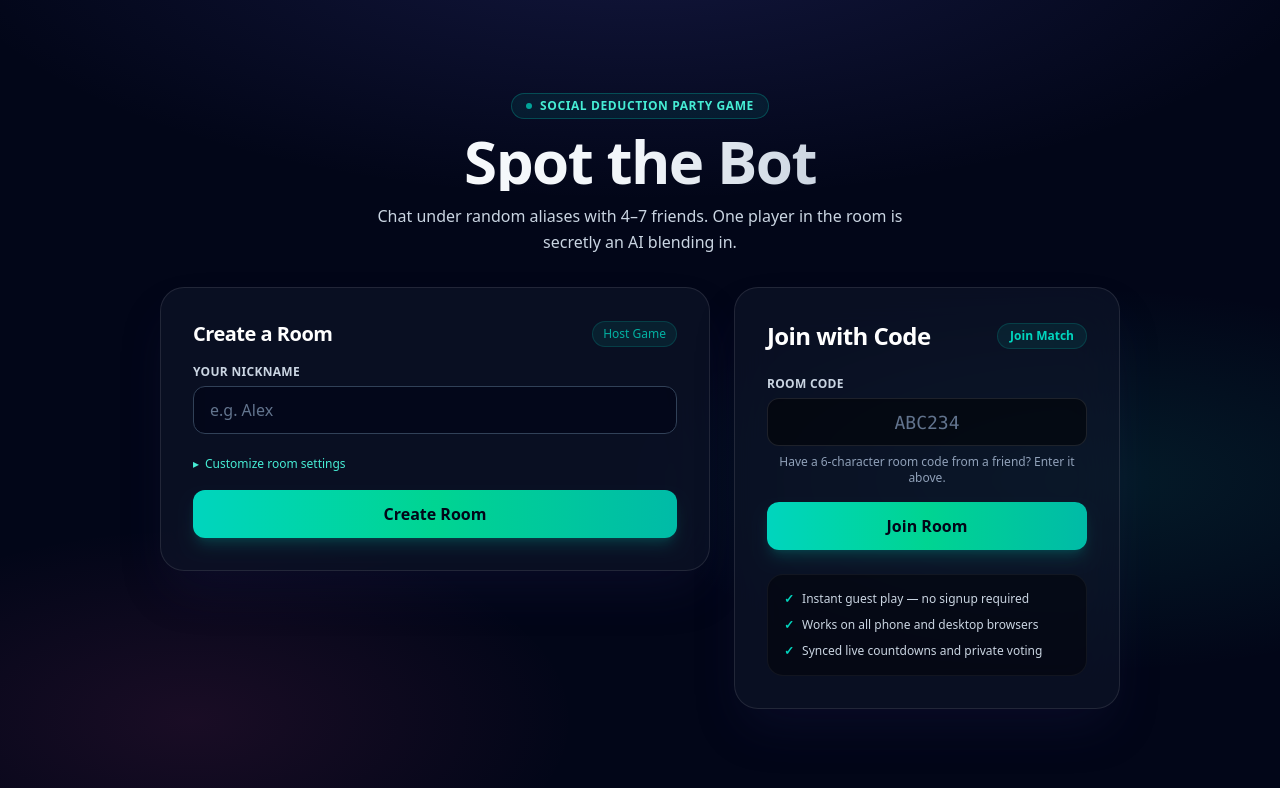
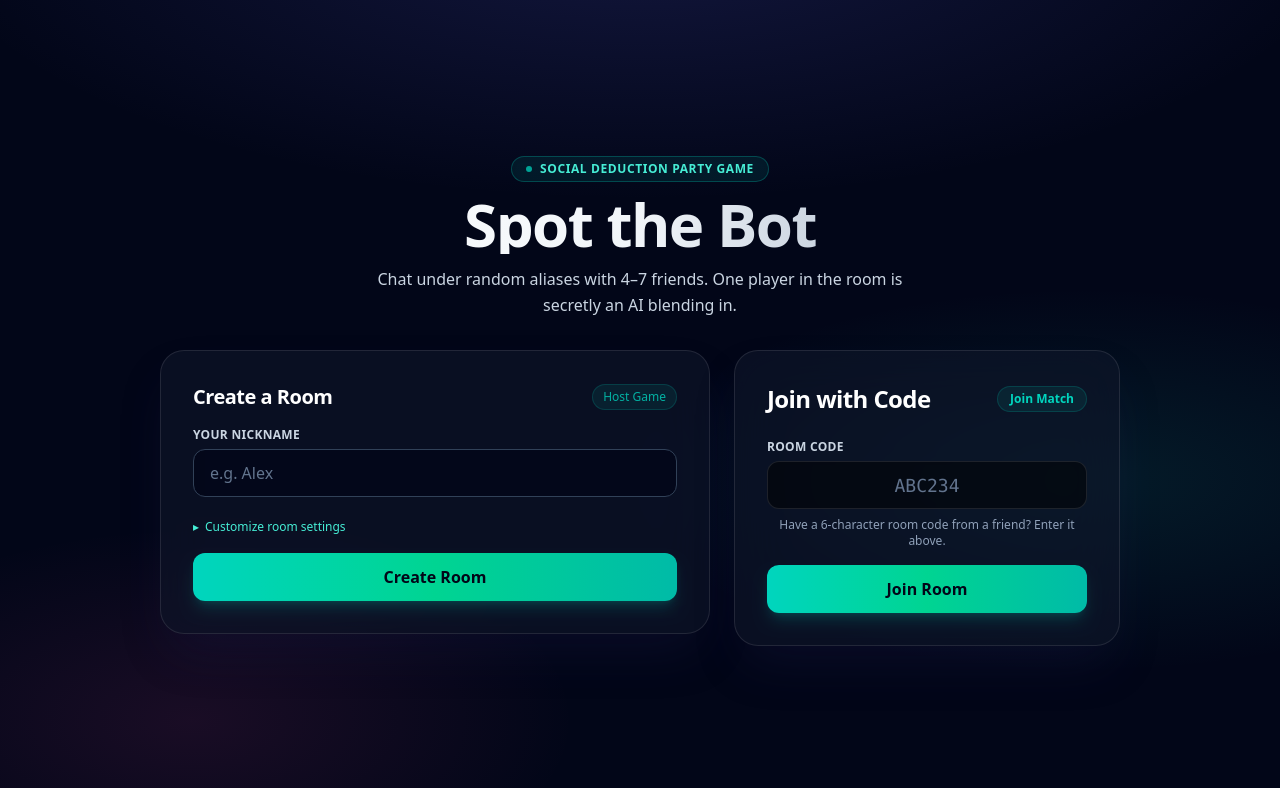
Before and after one commit to adiitya29/Spot-the-Bot, a React (Vite) app in the folder frontend/: page / in a window 1280 px wide. Shown: the top 788 px of the page. Built offline with nearby package versions, Linux system fonts and the light colour scheme; no server answers.

Commit message:
fix(ui): remove extra feature checklist from join section

```diff
--- a/frontend/src/pages/Landing.tsx
+++ b/frontend/src/pages/Landing.tsx
@@ -203,8 +203,7 @@ export function Landing() {
           </section>
 
           {/* Join with Code (5 cols) */}
-          <section className="md:col-span-5 flex flex-col justify-between rounded-3xl border border-white/10 bg-slate-900/60 backdrop-blur-xl p-6 sm:p-8 shadow-2xl shadow-indigo-950/30 hover:border-white/15 transition-all">
-            <div>
+          <section className="md:col-span-5 rounded-3xl border border-white/10 bg-slate-900/60 backdrop-blur-xl p-6 sm:p-8 shadow-2xl shadow-indigo-950/30 hover:border-white/15 transition-all">
             <div className="flex items-center justify-between mb-6">
               <h2 className="text-2xl font-bold tracking-tight text-white">Join with Code</h2>
               <span className="text-xs font-semibold text-teal-400 bg-teal-500/10 px-3 py-1 rounded-full border border-teal-500/20">
@@ -251,22 +250,6 @@ export function Landing() {
                 Join Room
               </button>
             </form>
-            </div>
-
-            <div className="mt-6 space-y-2.5 rounded-2xl border border-white/5 bg-black/40 p-4 text-xs text-slate-300 shadow-inner">
-              <div className="flex items-center gap-2 text-slate-300">
-                <span className="text-teal-400 font-bold">✓</span>
-                <span>Instant guest play — no signup required</span>
-              </div>
-              <div className="flex items-center gap-2 text-slate-300">
-                <span className="text-teal-400 font-bold">✓</span>
-                <span>Works on all phone and desktop browsers</span>
-              </div>
-              <div className="flex items-center gap-2 text-slate-300">
-                <span className="text-teal-400 font-bold">✓</span>
-                <span>Synced live countdowns and private voting</span>
-              </div>
-            </div>
           </section>
         </div>
       </div>
```
Lines whose indentation alone changed are shown as unchanged.
